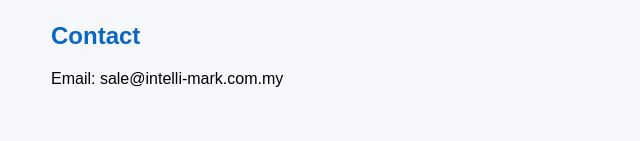
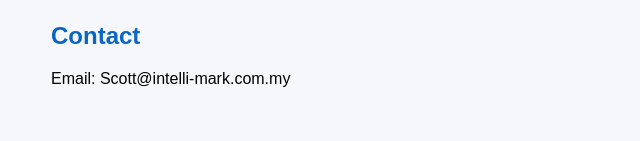
Before and after one commit to prawnmy/azure-static-webapp-demo, a plain HTML site: page index.html in a window 1280 px wide. Shown: the part 819-960 px from the top of the page, 139-779 px from the left. Drawn offline with Linux system fonts and the light colour scheme.

Commit message:
index.html

```diff
--- a/index.html
+++ b/index.html
@@ -48,7 +48,7 @@
 
 <section>
   <h2>Contact</h2>
-  <p>Email: sale@intelli-mark.com.my</p>
+  <p>Email: Scott@intelli-mark.com.my</p>
 </section>
 
 </body>
```
